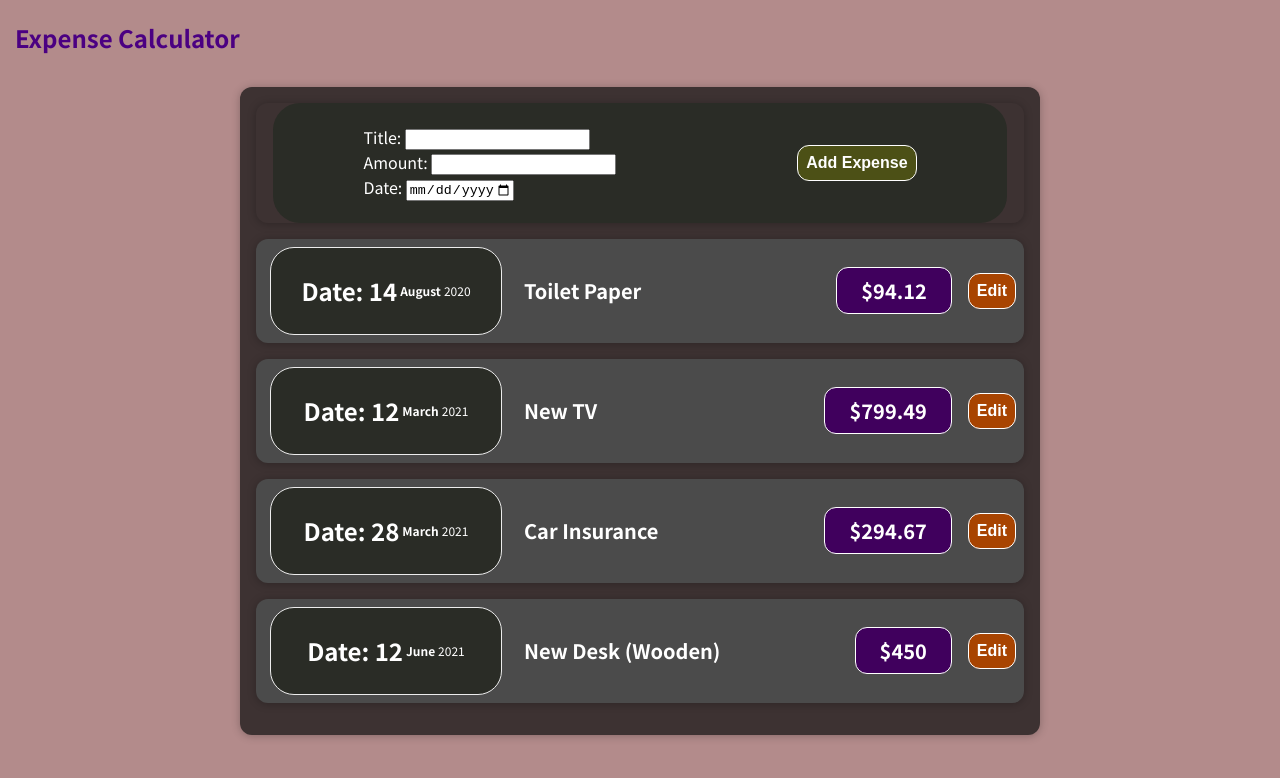
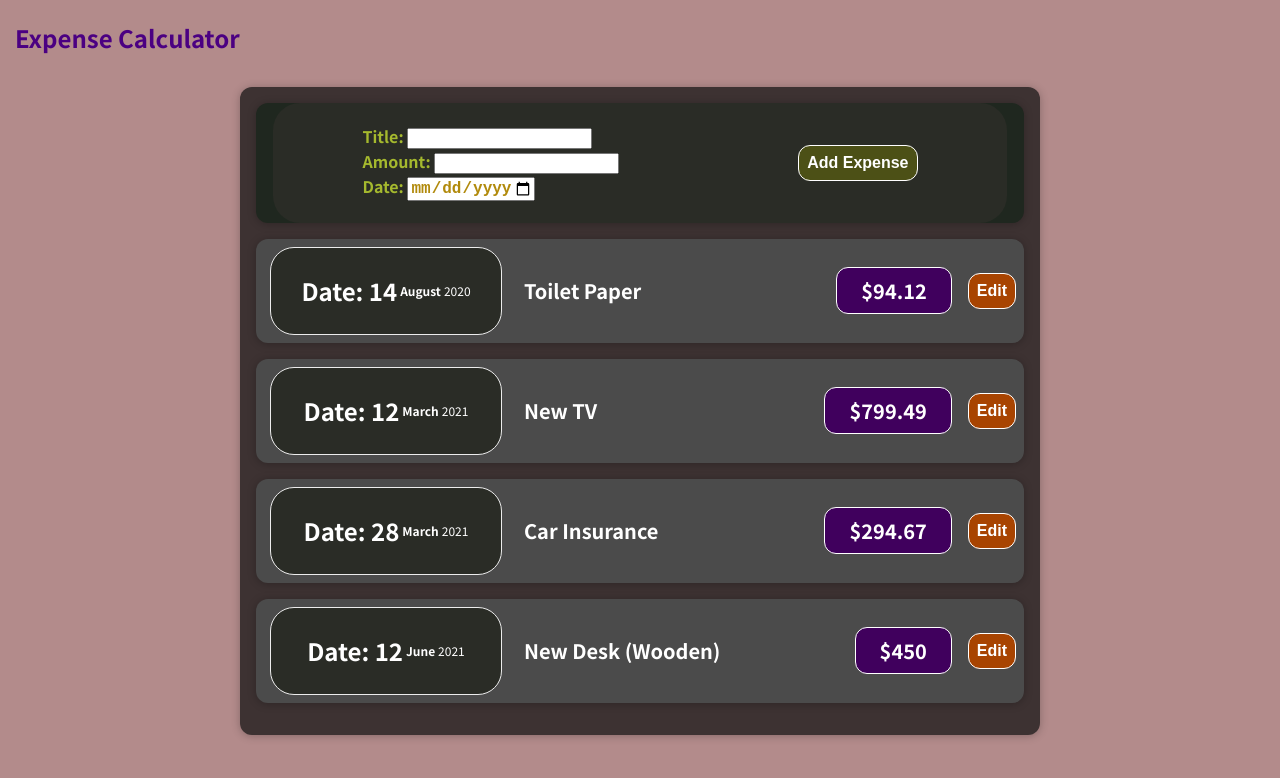
Before and after one commit to nemasisgtx/storage-02-localstorage, a React (Create React App) app: page / in a window 1280 px wide. Shown: the top 778 px of the page. Built offline with nearby package versions, Linux system fonts and the light colour scheme.

Commit message:
Qol v1.1.5

```diff
--- a/src/components/NewExpense/ExpenseForm.js
+++ b/src/components/NewExpense/ExpenseForm.js
@@ -39,7 +39,7 @@ const ExpenseForm = () => {
             </div>
             <div className="new-expense__control">
               <label>Date: </label>
-              <input
+              <input className="form-inner-date-module"
                 type="date"
                 min="2019-01-01"
                 max="2022-12-31"
--- a/src/components/UI/Card.css
+++ b/src/components/UI/Card.css
@@ -1,4 +1,5 @@
 .card {
+    background-color: #1f271f;
     border-radius: 12px;
     /* box-shadow: 0 2px 8px rgb(0 255 8 / 25); */
     box-shadow: 0 1px 8px rgba(0, 0, 0, 0.25);
@@ -24,3 +25,13 @@ h2.exp-calulator-name {
     padding: 0.5rem;
     border-radius: 12px;
 }
+.new-expense__controls{
+    color: rgb(165, 185, 46);
+    font-size: 1rem;
+    font-weight: bold;
+}
+.form-inner-date-module{
+    color: rgb(177, 138, 12);
+    font-size: 1rem;
+    font-weight: bold;
+}
```
